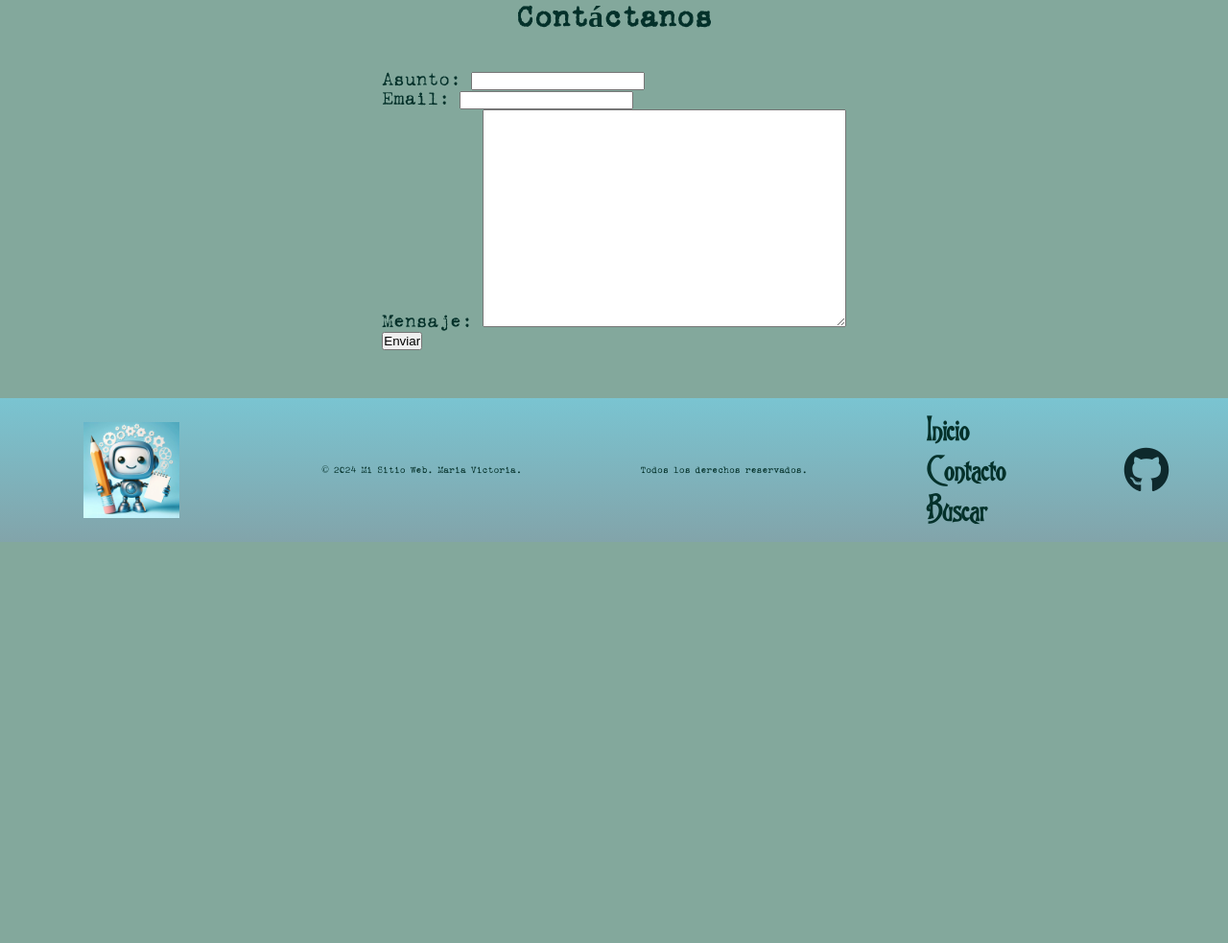
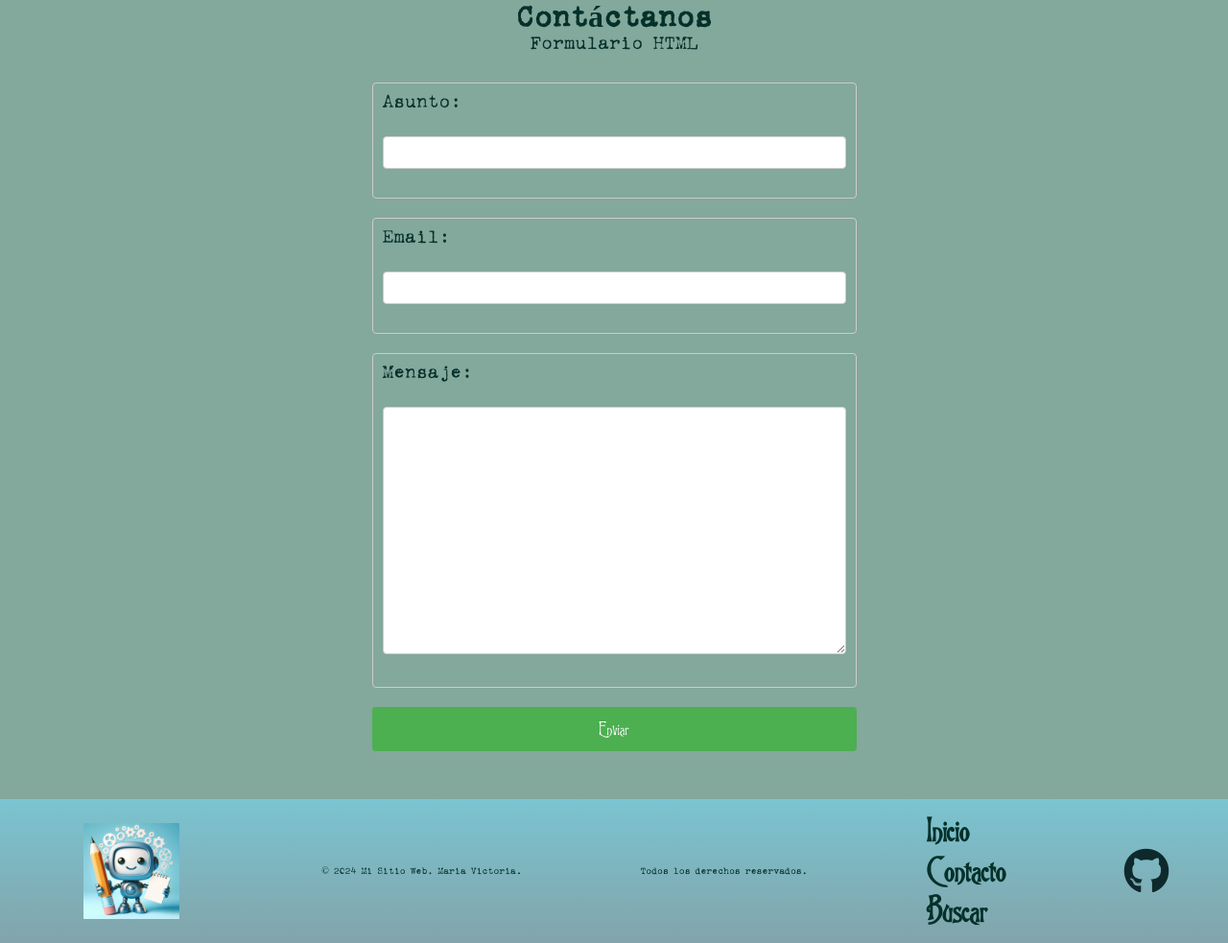
Before and after one commit to DEBUGCODE-INNOVACIONES/proyecto_Django, a Django app: page /contact/ in a window 1280 px wide. Shown: the part 505-1488 px from the top of the page at 96% size. Before the commit the page ends 1070 px from the top, so only its background shows below. Run offline with Django 4.2, Linux system fonts and the light colour scheme.

Commit message:
django forms

```diff
--- /dev/null
+++ b/DebugCode/forms.py
@@ -0,0 +1,6 @@
+from django import forms
+
+class ContactForm(forms.Form):
+    subject = forms.CharField(max_length=100)
+    email = forms.EmailField()
+    message = forms.CharField(widget=forms.Textarea)
--- a/DebugCode/urls.py
+++ b/DebugCode/urls.py
@@ -8,4 +8,5 @@ urlpatterns = [
     path('searchingServices/', views.searchingServices, name='searchingServices'),
     path('search/', views.search, name='search'),
     path('contact/', views.contact, name='contact'),
+    path ('contactForm/', views.contactForm, name='contactForm'),
 ]
--- a/DebugCode/views.py
+++ b/DebugCode/views.py
@@ -1,6 +1,11 @@
 from django.shortcuts import render
 from django.http import HttpResponse
 from gestionPedidos.models import Servicios
+
+from django.core.mail import send_mail
+from django.conf import settings
+
+from DebugCode.forms import ContactForm
 
 def home(request):
     return render(request, 'home.html', {})
@@ -25,5 +30,31 @@ def search(request):
 
 def contact(request):
     if request.method == 'POST':
+        subject = request.POST['asunto']
+        email = request.POST['email']
+        message = request.POST['mensaje'] + " | Enviado por: " + email
+        email_from = settings.EMAIL_HOST_USER
+        recipient_list = ['maria.victoria.webdev@gmail.com']
+
+        send_mail(subject, message, email_from, recipient_list)
+
         return render (request, 'gracias.html')
+
     return render(request, 'contact.html', {})
+
+def contactForm(request):
+    if request.method == 'POST':
+        form = ContactForm(request.POST)
+        if form.is_valid():
+            infForm = form.cleaned_data
+            send_mail(
+                infForm['subject'],
+                infForm['message'],
+                infForm.get('email', ''),
+                ['maria.victoria.webdev@gmail.com']
+            )
+            return render(request, 'home.html')
+    else:
+        form = ContactForm()
+
+    return render(request, 'contactForm.html', {'form': form})
--- a/static/css/style.css
+++ b/static/css/style.css
@@ -104,6 +104,7 @@ main{
 }
 .django-description {
     margin-top: 20px; /* Adjust this value to increase or decrease the space */
+
 }
 
 /*porfolio*/
@@ -119,6 +120,83 @@ h1, h2, h3, h4, h5, h6 {
     color: var(--color-text);
     font-family: var(--font-body);
 }
+
+/*contact*/
+
+
+.form-group input, .form-group textarea {
+    width: 100%;
+    padding: 10px;
+    margin-top: 10px;
+    margin-bottom: 20px;
+    border: 1px solid #ccc;
+    border-radius: 4px;
+    font-family: var(--font-body);
+    font-size: 16px;
+}
+.django-description input[type="submit"] {
+    display: block;
+    width: 100%;
+    padding: 0.75rem;
+    background-color: #4CAF50;
+    color: white;
+    border: none;
+    border-radius: 4px;
+    cursor: pointer;
+    margin-top: 1rem;
+    font-family: var(--font-title);
+}
+
+.django-description input[type="submit"]:hover {
+    background-color: #45a049;
+}
+/*django form*/
+.django-description {
+    font-family: var(--font-title);
+}
+
+.form-group {
+    width: 100%;
+    padding: 10px;
+    margin-top: 10px;
+    margin-bottom: 20px;
+    border: 1px solid #ccc;
+    border-radius: 4px;
+    font-family: var(--font-body);
+    font-size: 16px;
+}
+
+.form-group p {
+    margin-bottom: 15px; /* Espacio entre cada campo del formulario */
+}
+
+.form-group input,
+.form-group textarea {
+    width: 100%; /* Ocupa todo el ancho del contenedor */
+    padding: 8px;
+    border: 1px solid #ccc;
+    border-radius: 4px;
+    box-sizing: border-box;
+}
+
+input[type="submit"] {
+    background-color: #4CAF50; /* Color de fondo del botón */
+    color: white; /* Color del texto del botón */
+    border: none;
+    padding: 10px 20px;
+    text-align: center;
+    text-decoration: none;
+    display: inline-block;
+    font-size: 16px;
+    margin-top: 10px;
+    cursor: pointer;
+}
+
+input[type="submit"]:hover {
+    background-color: #45a049; /* Color de fondo del botón en hover */
+}
+
+/*footer*/
 
 footer {
     width: 100vw;
--- a/templates/contact.html
+++ b/templates/contact.html
@@ -4,16 +4,25 @@
 {% block title %}Contact{% endblock %}
 
 {% block content %}
-<h1>Contáctanos</h1><br>
+<h1>Contáctanos</h1>
+
+<p> Formulario HTML </p>
 
 <div class="django-description">
-
     <form action="/contact/" method="POST">{% csrf_token %}
-
-        <p> Asunto: <input type="text" name="asunto"></p>
-        <p> Email:  <input type="text" name="email"></p>
-        <p> Mensaje: <textarea name="mensaje" rows='15' cols='45'></textarea></p>
-        <input type ='submit' value='Enviar'>
+        <div class="form-group">
+            <p><label for="asunto">Asunto:</label></p>
+            <input type="text" id="asunto" name="asunto">
+        </div>
+        <div class="form-group">
+            <p><label for="email">Email:</label></p>
+            <input type="text" id="email" name="email">
+        </div>
+        <div class="form-group">
+            <p><label for="mensaje">Mensaje:</label></p>
+            <textarea id="mensaje" name="mensaje" rows="15" cols="45"></textarea>
+        </div>
+        <input type="submit" value="Enviar">
     </form>
 </div>
 {% endblock %}
--- a/templates/layouts/partials/menu.html
+++ b/templates/layouts/partials/menu.html
@@ -4,7 +4,8 @@
     <img src="{% static 'img/logo.png' %}" alt="Logo" class="logo" width="80">
     <ul>
         <li><a href="{% url 'home' %}">Inicio</a></li>
-        <li><a href="{% url 'contact' %}">Contacto</a></li>
+        <li><a href="{% url 'contact' %}">Contacto HTML</a></li>
+        <li><a href="{% url 'contactForm' %}">Contacto FORM </a></li>
         <li><a href="{% url 'searchingServices' %}">Buscar</a></li>
     </ul>
 </nav>
```
Also changed, not shown: DebugCode/settings.py (+8 -5 lines), templates/contactForm.html (added, +32 -0 lines).
